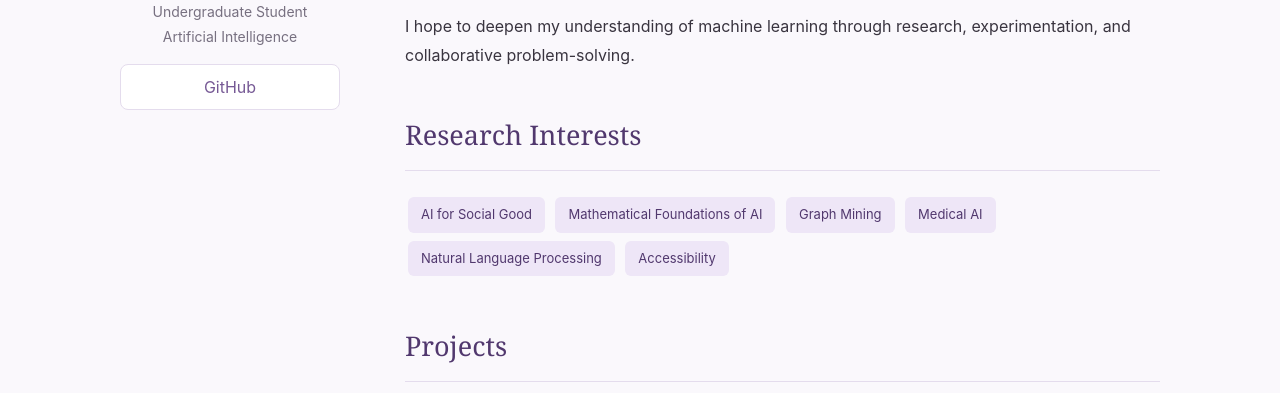
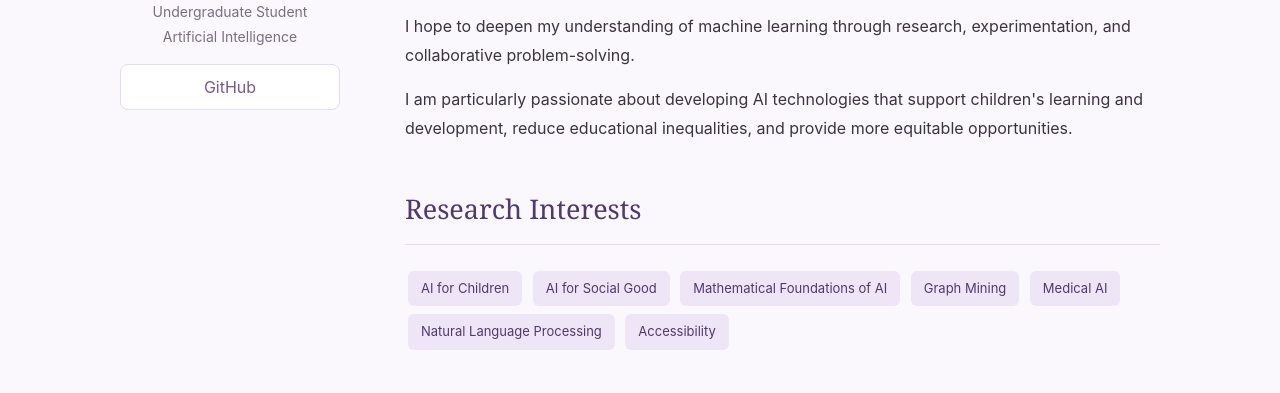
Before and after one commit to jieun0405/jieun0405.github.io, a plain HTML site: page index.html in a window 1280 px wide. Shown: the part 397-790 px from the top of the page. Drawn offline with Linux system fonts and the light colour scheme.

Commit message:
Add paragraph about AI technologies for children

```diff
--- a/index.html
+++ b/index.html
@@ -267,13 +267,22 @@ footer {
                 learning through research, experimentation,
                 and collaborative problem-solving.
             </p>
+            <p>
+
+            </p>
+            <p>
+    I am particularly passionate about developing AI
+    technologies that support children's learning
+    and development, reduce educational inequalities,
+    and provide more equitable opportunities.
+</p>
 
         </section>
 
         <section id="research">
 
             <h2>Research Interests</h2>
-
+            <span class="tag">AI for Children</span>
             <span class="tag">AI for Social Good</span>
             <span class="tag">Mathematical Foundations of AI</span>
             <span class="tag">Graph Mining</span>
```
